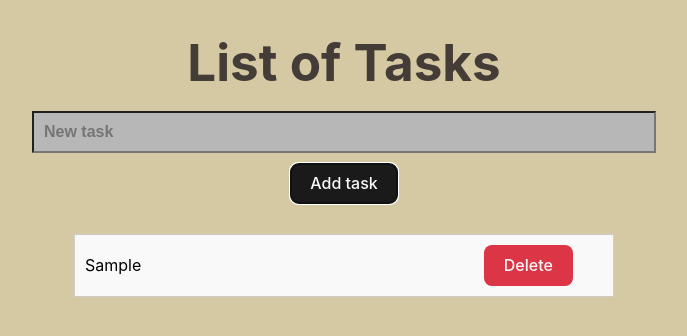
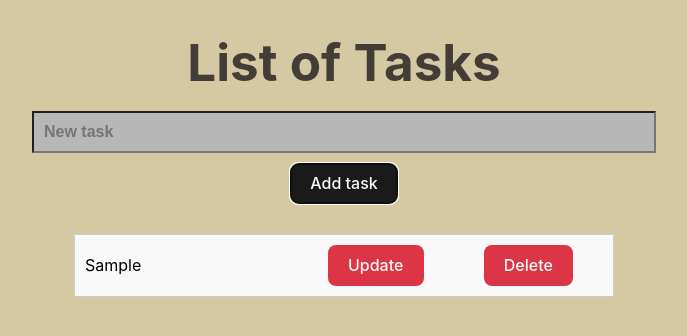
Before and after one commit to wichofly/tasks-to-do, a React (Vite) app: page / in a window 1280 px wide. Both pictures are taken after typing "Sample" into the empty fields and a click on the button "Add task". Shown: the top 336 px of the page, without its empty margins (296-983 px from the left). Built offline with nearby package versions, Linux system fonts and the light colour scheme.

Commit message:
feat: created update

```diff
--- a/src/components/Task.tsx
+++ b/src/components/Task.tsx
@@ -1,13 +1,37 @@
+import { useState } from 'react';
+
 interface Props {
   task: string;
-  deleteTask: () => void;
+  onDelete: () => void;
+  onUpdate: (updatedTask: string) => void;
 }
 
-export const Task = ({ task, deleteTask }: Props) => {
+export const Task = ({ task, onDelete, onUpdate }: Props) => {
+  const [isEditing, setIsEditing] = useState(false);
+  const [updatedTask, setUpdatedTask] = useState(task);
+
+  const handleUpdate = () => {
+    onUpdate(updatedTask); // Call the onUpdate function with the updated task
+    setIsEditing(false); // Exit editing mode
+  };
+
   return (
     <div className="task">
-      <span>{task}</span>
-      <button onClick={deleteTask}>Delete</button>
+      {isEditing ? (
+        <input
+          type="text"
+          value={updatedTask}
+          onChange={(e) => setUpdatedTask(e.target.value)}
+          onBlur={handleUpdate} // Save on loss of focus
+          onKeyDown={(e) => e.key === 'Enter' && handleUpdate()} // Save on Enter press
+        />
+      ) : (
+        <span onClick={() => setIsEditing(true)}>{task}</span> // Click to edit
+      )}
+      <div>
+        <button onClick={() => setIsEditing(true)}>Update</button>
+        <button onClick={onDelete}>Delete</button>
+      </div>
     </div>
   );
 };
--- a/src/components/TaskList.tsx
+++ b/src/components/TaskList.tsx
@@ -2,14 +2,20 @@ import { Task } from './Task';
 
 interface Props {
   tasksList: string[];
+  updateTask: (index: number, updatedTask: string) => void;
   deleteTasks: (index: number) => void;
 }
 
-export const TaskList = ({ tasksList, deleteTasks }: Props) => {
+export const TaskList = ({ tasksList, updateTask, deleteTasks }: Props) => {
   return (
     <div className="taskList">
       {tasksList.map((task, index) => (
-        <Task key={index} task={task} deleteTask={() => deleteTasks(index)} />
+        <Task
+          key={index}
+          task={task}
+          onUpdate={(updatedTask) => updateTask(index, updatedTask)}
+          onDelete={() => deleteTasks(index)}
+        />
       ))}
     </div>
   );
--- a/src/components/TodoApp.tsx
+++ b/src/components/TodoApp.tsx
@@ -7,6 +7,7 @@ export const TodoApp = () => {
     setNewTask,
     listOfTasks,
     handleAddTask,
+    handleUpdateTask,
     handleDeleteTask,
     handleKeyDown,
   } = useTask();
@@ -24,7 +25,11 @@ export const TodoApp = () => {
         />
         <button onClick={handleAddTask}>Add task</button>
       </div>
-      <TaskList tasksList={listOfTasks} deleteTasks={handleDeleteTask} />
+      <TaskList
+        tasksList={listOfTasks}
+        deleteTasks={handleDeleteTask}
+        updateTask={handleUpdateTask}
+      />
     </div>
   );
 };
--- a/src/hooks/useTask.ts
+++ b/src/hooks/useTask.ts
@@ -1,30 +1,34 @@
-import { KeyboardEvent, useState } from 'react';
+import { useState, KeyboardEvent } from 'react';
 
 export const useTask = () => {
   const [newTask, setNewTask] = useState<string>('');
   const [listOfTasks, setListOfTasks] = useState<string[]>([]);
 
-  const capitalizeFirstLetter = (letter: string) => {
-    return letter.charAt(0).toUpperCase() + letter.slice(1);
-  };
+  const capitalizeFirstLetter = (text: string) =>
+    text.charAt(0).toUpperCase() + text.slice(1);
 
   const handleAddTask = () => {
     if (!newTask.trim()) return;
-
-    const capitalizedLetter = capitalizeFirstLetter(newTask);
-    setListOfTasks([...listOfTasks, capitalizedLetter]);
+    setListOfTasks([...listOfTasks, capitalizeFirstLetter(newTask)]);
     setNewTask('');
   };
 
-  // Use Enter to add the task
-  const handleKeyDown = (e: KeyboardEvent<HTMLInputElement>) => {
-    if (e.key === 'Enter') {
-      handleAddTask();
-    }
+  const handleUpdateTask = (index: number, updatedTask: string) => {
+    if (!updatedTask.trim()) return;
+    setListOfTasks((tasks) =>
+      tasks.map((task, i) =>
+        i === index ? capitalizeFirstLetter(updatedTask) : task
+      )
+    );
   };
 
   const handleDeleteTask = (index: number) => {
-    setListOfTasks((task) => task.filter((_, i) => i !== index));
+    setListOfTasks((tasks) => tasks.filter((_, i) => i !== index));
+  };
+
+
+  const handleKeyDown = (e: KeyboardEvent<HTMLInputElement>) => {
+    if (e.key === 'Enter') handleAddTask();
   };
 
   return {
@@ -32,6 +36,7 @@ export const useTask = () => {
     setNewTask,
     listOfTasks,
     handleAddTask,
+    handleUpdateTask,
     handleDeleteTask,
     handleKeyDown,
   };
```
